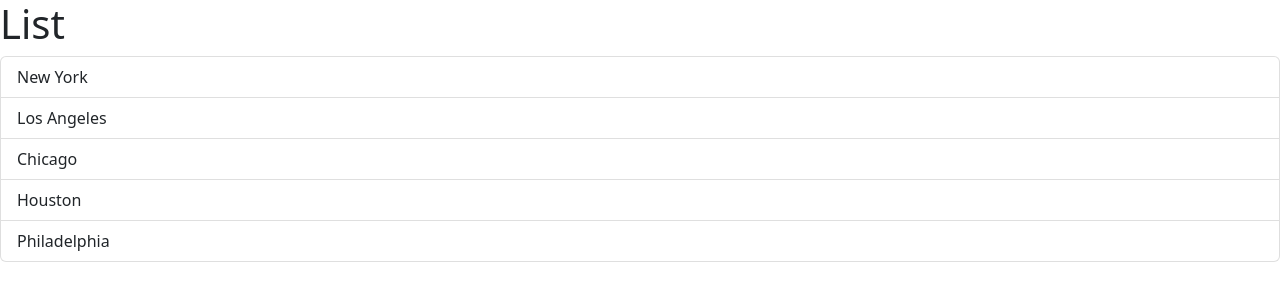
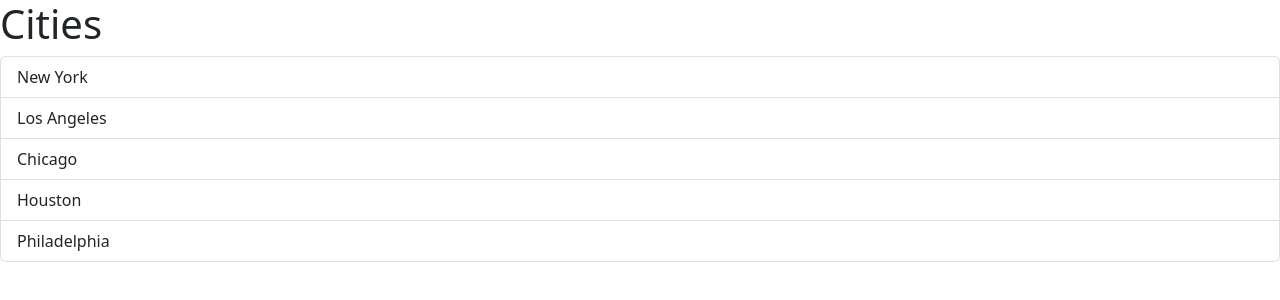
Before and after one commit to imycod/react-all-in-one, a React (Vite) app: page / in a window 1280 px wide. Shown: the top 300 px of the page. Built offline with nearby package versions, Linux system fonts and the light colour scheme.

Commit message:
feat: reuse ListGroup

```diff
--- a/src/App.tsx
+++ b/src/App.tsx
@@ -9,7 +9,9 @@
 import ListGroup from "./components/ListGroup";
 
 function App() {
-  return <div><ListGroup /> </div>
+  let items = ["New York", "Los Angeles", "Chicago", "Houston", "Philadelphia"];
+
+  return <div><ListGroup  items={items} heading="Cities"/> </div>
 }
 
 export default App;
--- a/src/components/ListGroup.tsx
+++ b/src/components/ListGroup.tsx
@@ -8,26 +8,19 @@
  * https://getbootstrap.com/
  */
 
-import { Fragment, useState } from "react";
+import { useState, MouseEvent } from "react";
 
-import { MouseEvent } from "react";
+interface Props {
+  items: string[];
+  heading: string;
+}
 
-function ListGroup() {
-  let items = ["New York", "Los Angeles", "Chicago", "Houston", "Philadelphia"];
+function ListGroup({items,heading}:Props) {
   const [selectedIndex, setSelectedIndex] = useState(-1);
 
-  // items = [];
-
-  // const getMessage = () => {
-  //   return items.length === 0 ? <p>No item found</p> : null;
-  // };
-
-  const handleClick = (event: MouseEvent) => {};
   return (
-    <Fragment>
-      {/*  React.createElement('h1') */}
-      <h1>List</h1>
-      {/* {getMessage()} */}
+    <>
+      <h1>{heading}</h1>
       {items.length === 0 && <p>No item found</p>}
       <ul className="list-group">
         {items.map((item, index) => (
@@ -45,7 +38,7 @@ function ListGroup() {
           </li>
         ))}
       </ul>
-    </Fragment>
+    </>
   );
 }
 
```
